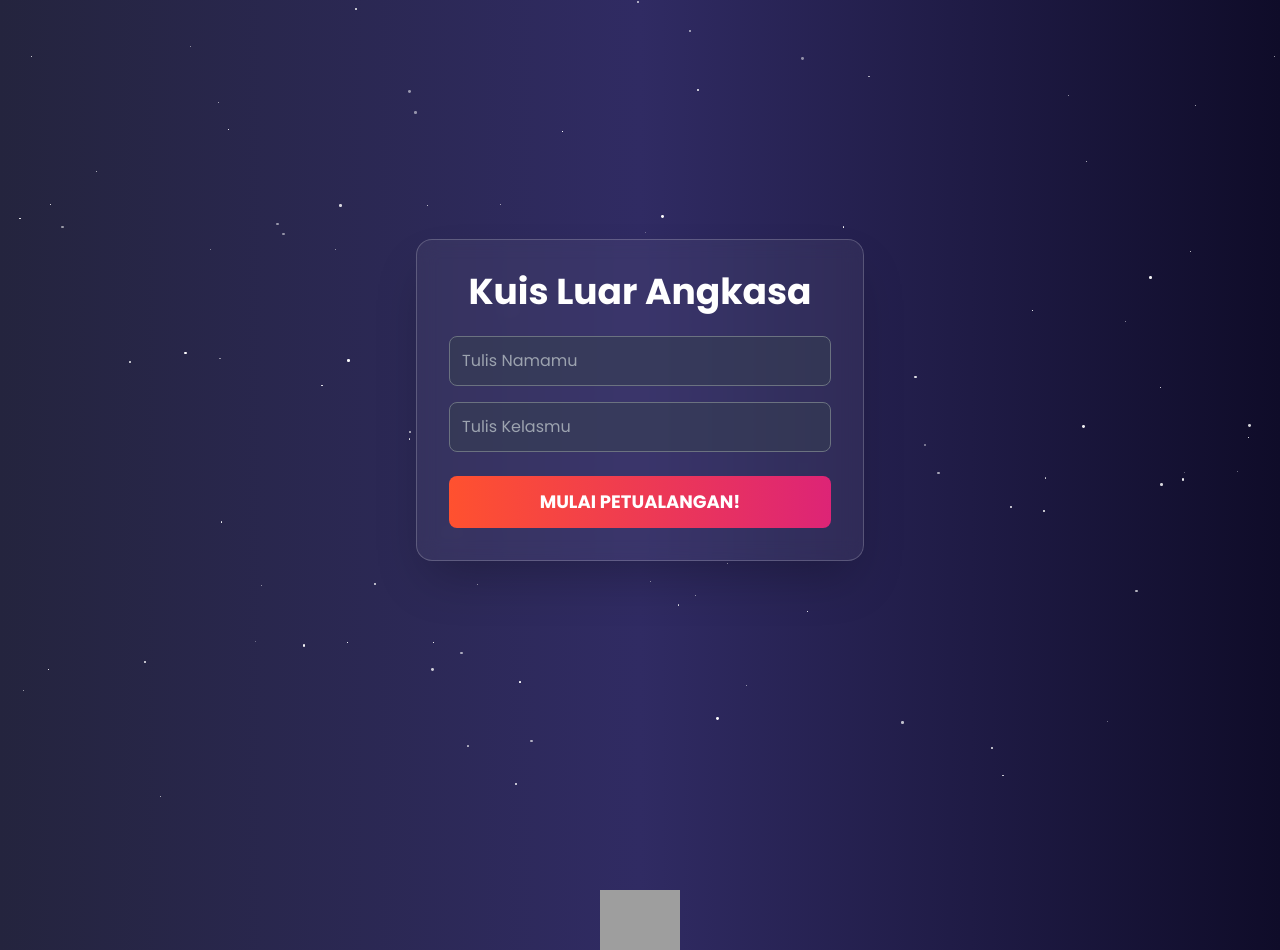
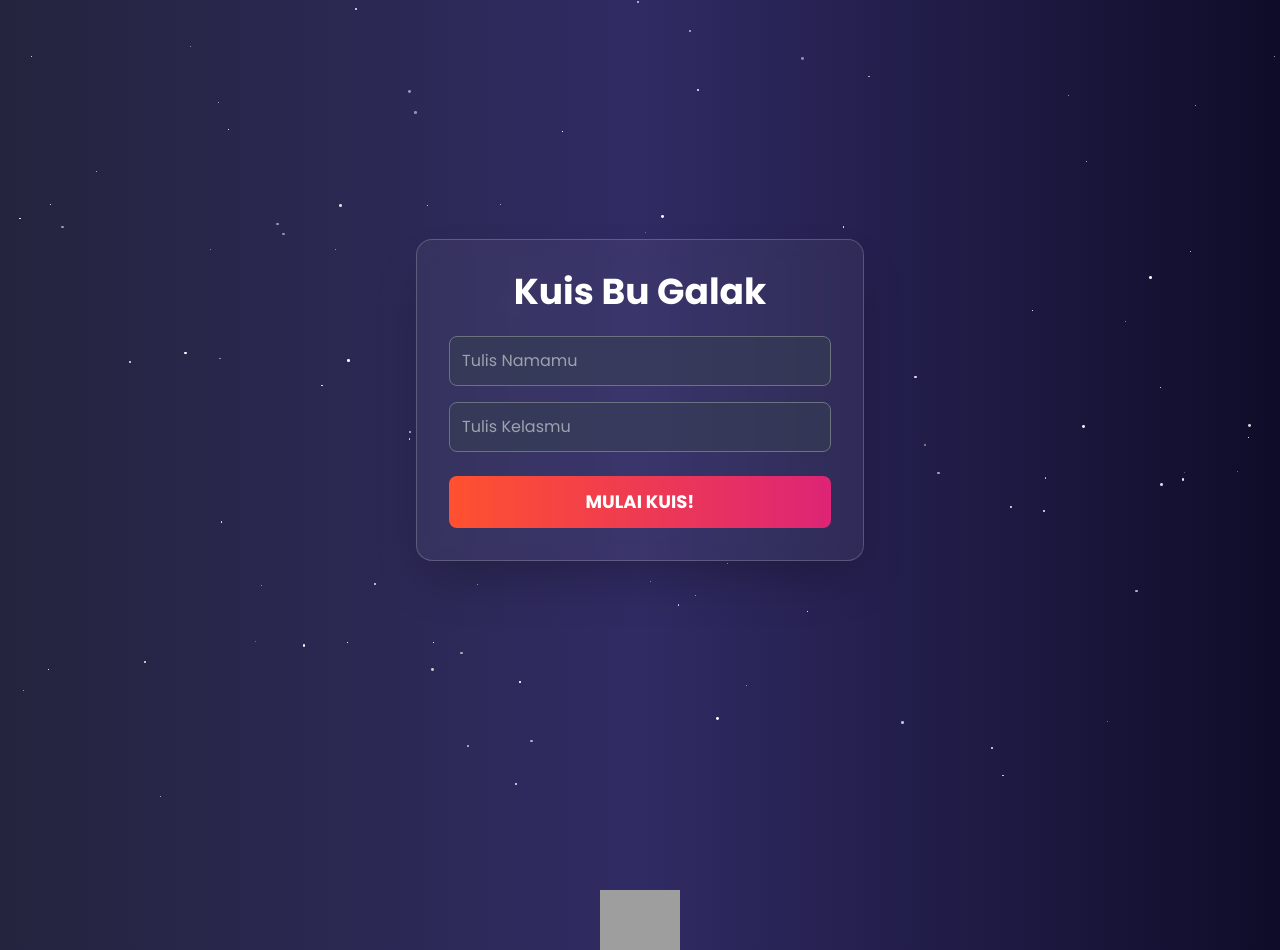
Before and after one commit to rickthor7/quisus, a plain HTML site: page index.html in a window 1280 px wide. Drawn offline with nearby package versions, Linux system fonts and the light colour scheme; grey boxes are pictures that could not be loaded.

Commit message:
Update index.html

```diff
--- a/index.html
+++ b/index.html
@@ -3,7 +3,7 @@
 <head>
     <meta charset="UTF-8">
     <meta name="viewport" content="width=device-width, initial-scale=1.0">
-    <title>Kuis Seru Luar Angkasa!</title>
+    <title>Kuis Seru Cikgu Besar!</title>
     <script src="https://cdn.tailwindcss.com"></script>
     <link rel="preconnect" href="https://fonts.googleapis.com">
     <link rel="preconnect" href="https://fonts.gstatic.com" crossorigin>
@@ -40,11 +40,11 @@
     <!-- User Info Section -->
     <div id="user-info-section" class="w-full max-w-md text-center animate-fly">
         <div class="card p-8 rounded-2xl shadow-2xl">
-            <h1 class="text-4xl font-bold mb-6">Kuis Luar Angkasa</h1>
+            <h1 class="text-4xl font-bold mb-6">Kuis Bu Galak</h1>
             <form id="user-form">
                 <input type="text" id="name" class="w-full bg-gray-700/50 border border-gray-500 rounded-lg p-3 mb-4 text-white placeholder-gray-400" placeholder="Tulis Namamu" required>
                 <input type="text" id="class" class="w-full bg-gray-700/50 border border-gray-500 rounded-lg p-3 mb-6 text-white placeholder-gray-400" placeholder="Tulis Kelasmu" required>
-                <button type="submit" class="btn-start w-full text-white font-bold py-3 px-4 rounded-lg text-lg">MULAI PETUALANGAN!</button>
+                <button type="submit" class="btn-start w-full text-white font-bold py-3 px-4 rounded-lg text-lg">MULAI KUIS!</button>
             </form>
         </div>
     </div>
@@ -65,7 +65,7 @@
     <!-- Score Section -->
     <div id="score-section" class="w-full max-w-md text-center hidden">
         <div class="card p-8 rounded-2xl shadow-2xl">
-            <h1 class="text-4xl font-bold mb-2">Petualangan Selesai!</h1>
+            <h1 class="text-4xl font-bold mb-2">Kuis Selesai!</h1>
             <p class="text-gray-300 mb-6">Kamu hebat, <span id="player-name" class="font-bold"></span>!</p>
             <div class="bg-gray-700/50 rounded-lg p-6 mb-6">
                 <p class="text-lg text-gray-300">Skor Akhir</p>
```
